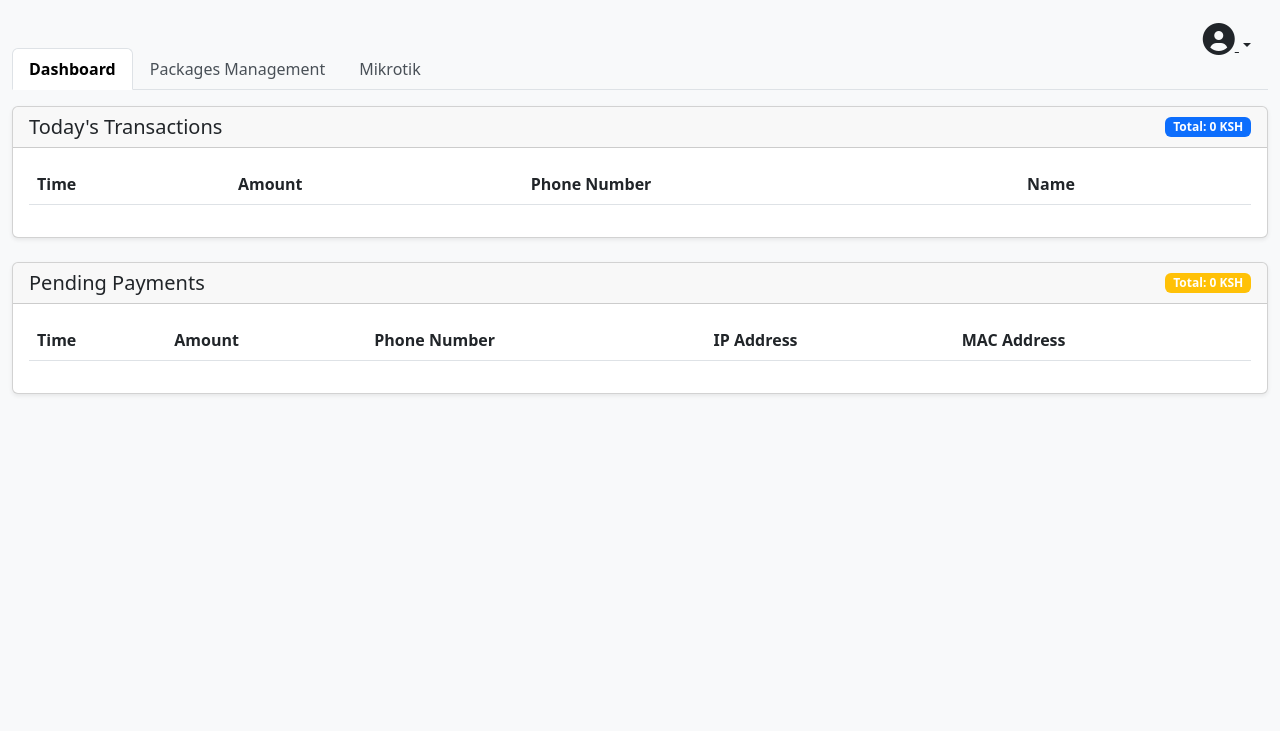
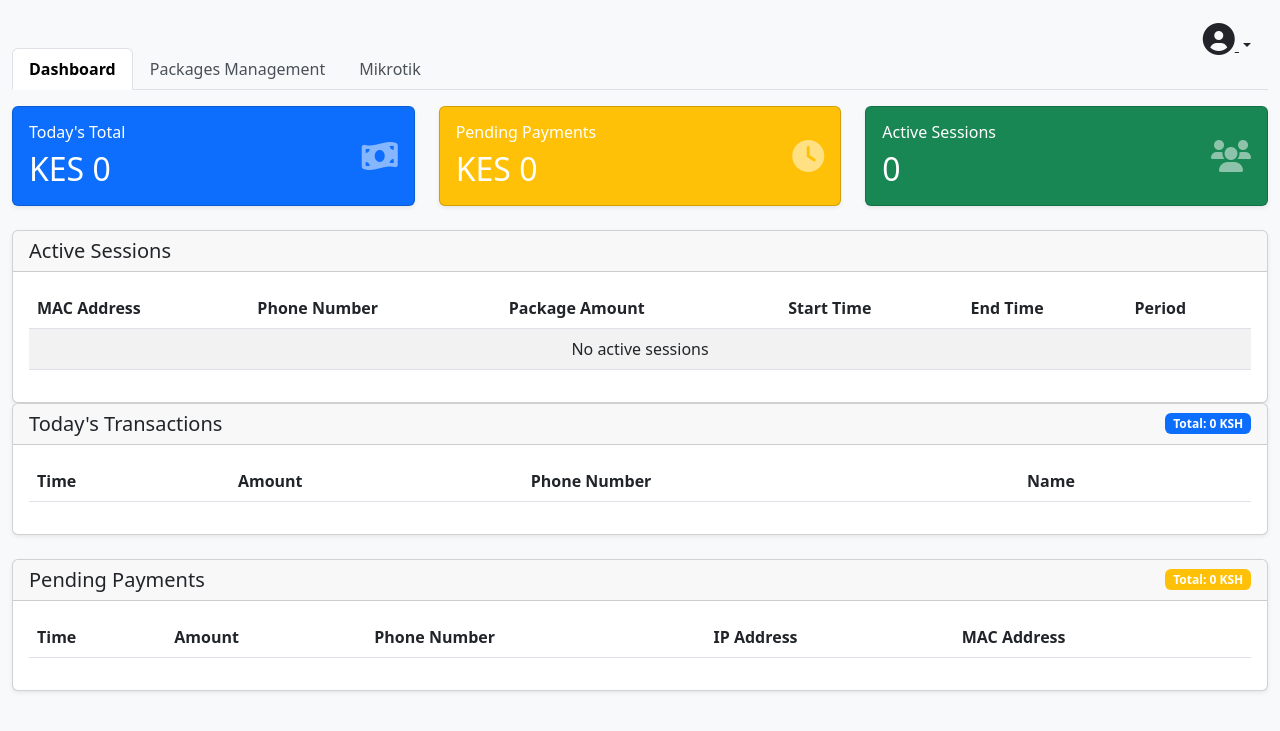
Before and after one commit to jose-oyuko/mikrotik, a Django app: page /admin/ in a window 1280 px wide. Shown: the top 731 px of the page. Run offline with Django 5.2, Linux system fonts and the light colour scheme; the visitor is signed in with stand-in values (Sample User, id 1); data that the repository does not hold is empty.

Commit message:
added components to admin dashboard

```diff
--- a/mikrotikapp/templates/admin.html
+++ b/mikrotikapp/templates/admin.html
@@ -126,6 +126,12 @@
           id="dashboard"
           role="tabpanel"
         >
+          <!-- Summary Cards -->
+          {% include 'components/dashboard_summary.html' %}
+
+          <!-- Active Sessions by Package -->
+          {% include 'components/active_sessions.html' %}
+
           <!-- Today's Transactions -->
           <div class="card mb-4">
             <div
--- /dev/null
+++ b/mikrotikapp/templates/components/active_sessions.html
@@ -0,0 +1,40 @@
+{% load static %}
+<div class="active-sessions">
+  <div class="card">
+    <div class="card-header">
+      <h5 class="mb-0">Active Sessions</h5>
+    </div>
+    <div class="card-body">
+      <div class="table-responsive">
+        <table class="table table-striped" id="active-sessions-table">
+          <thead>
+            <tr>
+              <th>MAC Address</th>
+              <th>Phone Number</th>
+              <th>Package Amount</th>
+              <th>Start Time</th>
+              <th>End Time</th>
+              <th>Period</th>
+            </tr>
+          </thead>
+          <tbody>
+            {% for session in active_sessions %}
+            <tr>
+              <td>{{ session.mac_address }}</td>
+              <td>{{ session.phone_number }}</td>
+              <td>KES {{ session.package_amount }}</td>
+              <td>{{ session.starting_time|date:"H:i" }}</td>
+              <td>{{ session.end_time|date:"H:i" }}</td>
+              <td>{{ session.period }}</td>
+            </tr>
+            {% empty %}
+            <tr>
+              <td colspan="6" class="text-center">No active sessions</td>
+            </tr>
+            {% endfor %}
+          </tbody>
+        </table>
+      </div>
+    </div>
+  </div>
+</div>
--- /dev/null
+++ b/mikrotikapp/templates/components/dashboard_summary.html
@@ -0,0 +1,49 @@
+{% load static %}
+<div class="dashboard-summary">
+  <div class="row">
+    <!-- Today's Total Card -->
+    <div class="col-md-4 mb-4">
+      <div class="card bg-primary text-white h-100">
+        <div class="card-body">
+          <div class="d-flex justify-content-between align-items-center">
+            <div>
+              <h6 class="card-title mb-0">Today's Total</h6>
+              <h2 class="mt-2 mb-0">KES {{ total_paid|default:"0" }}</h2>
+            </div>
+            <i class="fas fa-money-bill-wave fa-2x opacity-50"></i>
+          </div>
+        </div>
+      </div>
+    </div>
+
+    <!-- Pending Payments Card -->
+    <div class="col-md-4 mb-4">
+      <div class="card bg-warning text-white h-100">
+        <div class="card-body">
+          <div class="d-flex justify-content-between align-items-center">
+            <div>
+              <h6 class="card-title mb-0">Pending Payments</h6>
+              <h2 class="mt-2 mb-0">KES {{ total_pending|default:"0" }}</h2>
+            </div>
+            <i class="fas fa-clock fa-2x opacity-50"></i>
+          </div>
+        </div>
+      </div>
+    </div>
+
+    <!-- Active Sessions Card -->
+    <div class="col-md-4 mb-4">
+      <div class="card bg-success text-white h-100">
+        <div class="card-body">
+          <div class="d-flex justify-content-between align-items-center">
+            <div>
+              <h6 class="card-title mb-0">Active Sessions</h6>
+              <h2 class="mt-2 mb-0">{{ active_sessions_count|default:"0" }}</h2>
+            </div>
+            <i class="fas fa-users fa-2x opacity-50"></i>
+          </div>
+        </div>
+      </div>
+    </div>
+  </div>
+</div>
--- a/mikrotikapp/urls.py
+++ b/mikrotikapp/urls.py
@@ -5,6 +5,7 @@ from django.views.decorators.csrf import csrf_exempt
 from django.contrib.auth.decorators import login_required
 
 urlpatterns = [
+    path('api/sessions/active', views.ActiveSessions.as_view(), name='active-sessions'),
     path('api/pending/', views.PendingPaymentClass.as_view(), name='pending-payment'),
     path('api/payed/', views.PayedTransactions.as_view(), name='payed-transactions'),
     path('api/packages/', views.PackegesList.as_view(), name='packages-list'),
--- a/mikrotikapp/views.py
+++ b/mikrotikapp/views.py
@@ -1,5 +1,5 @@
-from mikrotikapp.models import PendingPayment, PayedTransaction, Packages
-from mikrotikapp.serializers import PayedTransactionSerializer, PendingPaymentSerializer, PackagesSerializer
+from mikrotikapp.models import PendingPayment, PayedTransaction, Packages, sessions
+from mikrotikapp.serializers import PayedTransactionSerializer, PendingPaymentSerializer, PackagesSerializer, SessionsSerializers
 from rest_framework.views import APIView
 from rest_framework.response import Response
 from rest_framework import status, generics
@@ -9,23 +9,21 @@ from loguru import logger
 from django.shortcuts import render, redirect
 from django.contrib.auth import authenticate, login, logout, update_session_auth_hash
 from django.contrib.auth.decorators import login_required
-from django.contrib.auth.mixins import LoginRequiredMixin
 from .utils import save_transaction_to_json
 from datetime import datetime
 import json
-from .services.kopokopo import KopokopoService, Kopokopo
+from .services.kopokopo import Kopokopo
 from .services.sessions import SessionsService
 from .services.mikrotik import Mikrotik
 from django.views.decorators.http import require_http_methods, require_GET
 from django.views.decorators.csrf import csrf_exempt
-from django.db import models
 import re
 from django.contrib import messages
 from django.contrib.auth.forms import PasswordChangeForm
 from django.http import StreamingHttpResponse
 import time
+from .services.dashboard import Dashboard
 from django.utils import timezone
-from .services.dashboard import Dashboard
 
 class PendingPaymentClass(generics.CreateAPIView):
     queryset = PendingPayment.objects.all()
@@ -256,6 +254,13 @@ class PackegesDetail(generics.RetrieveUpdateDestroyAPIView):
     authentication_classes = [SessionAuthentication, BasicAuthentication]
     permission_classes = [IsAuthenticated]
 
+class ActiveSessions(generics.ListAPIView):
+    queryset = sessions.objects.filter(end_time__gt=timezone.now())
+    serializer_class = SessionsSerializers
+    authentication_classes = [SessionAuthentication, BasicAuthentication]
+    permission_classes = [IsAuthenticated]
+
+
 def login_view(request):
     if request.user.is_authenticated:
         return redirect('admin-packages')
@@ -320,13 +325,13 @@ def admin_dashboard(request):
         transactions_data = dashboard_service.payed_today()
         pending_payments_data = dashboard_service.pending_payment()
 
-        # Get all packages
-        packages = Packages.objects.all()
+        # Get active sessions
+        active_sessions = sessions.objects.filter(end_time__gt=timezone.now())
 
         context = {
             'transactions': transactions_data['transactions'],
             'pending_payments': pending_payments_data['pending_payments'],
-            'packages': packages,
+            'active_sessions': active_sessions,
             'total_paid': transactions_data['total_amount'],
             'total_pending': pending_payments_data['total_amount'],
             'active_tab': 'dashboard'
@@ -338,7 +343,7 @@ def admin_dashboard(request):
         return render(request, 'admin.html', {
             'transactions': [],
             'pending_payments': [],
-            'packages': Packages.objects.all(),
+            'active_sessions': [],
             'total_paid': 0,
             'total_pending': 0,
             'active_tab': 'dashboard'
```
Also changed, not shown: mikrotikapp/static/mikrotikapp/css/dashboard.css (+72 -0 lines), mikrotikapp/static/mikrotikapp/js/dashboard.js (+49 -0 lines).
